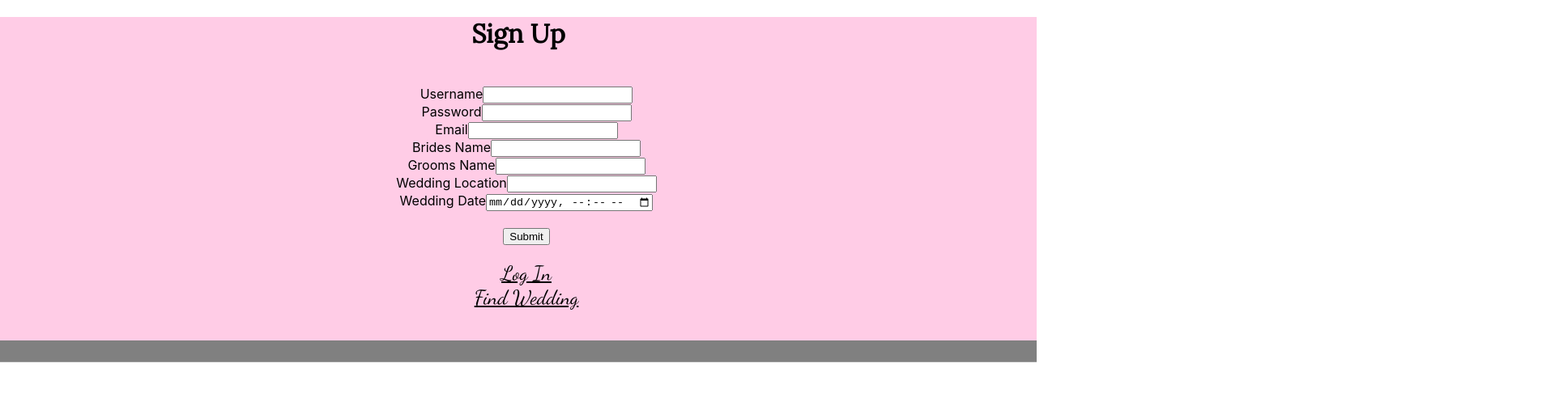
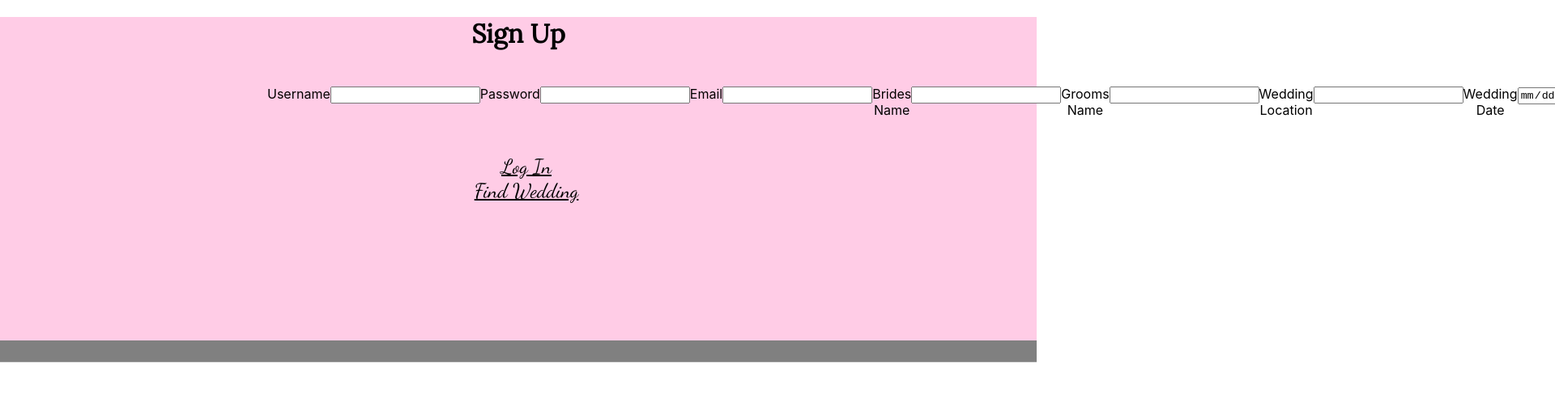
Before and after one commit to Kkelly22/wedding-itinerary-app, a React (Create React App) app in the folder client/: page /signup in a window 1280 px wide. Shown: the top 486 px of the page at 81% size, 1920 px wide, since content can reach past the window. Built offline with nearby package versions, Linux system fonts and the light colour scheme.

Commit message:
added formatting to line up form input fields

```diff
--- a/client/src/App.css
+++ b/client/src/App.css
@@ -58,6 +58,15 @@ a {
 
 h1, h2, h3, h4, h5, h6 {
   font-family: 'Lora', serif;
+}
+
+form  { display: table;
+}
+p     { display: table-row;
+}
+label { display: table-cell;
+}
+input { display: table-cell;
 }
 
 
```
